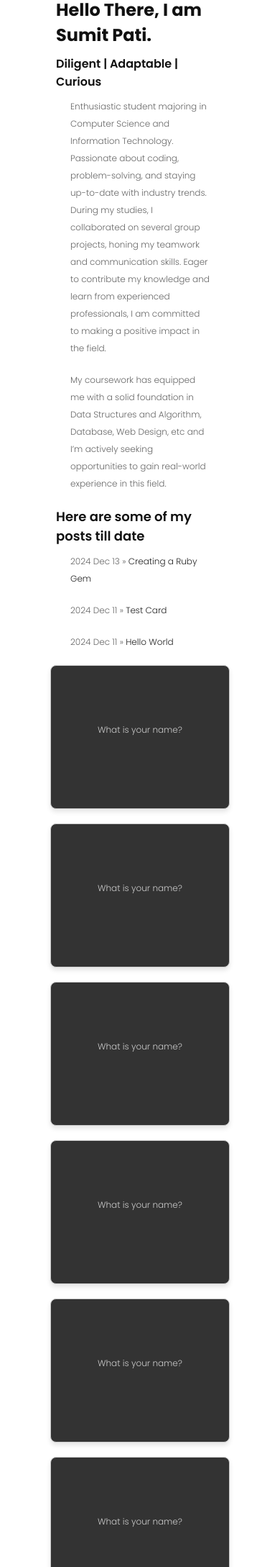
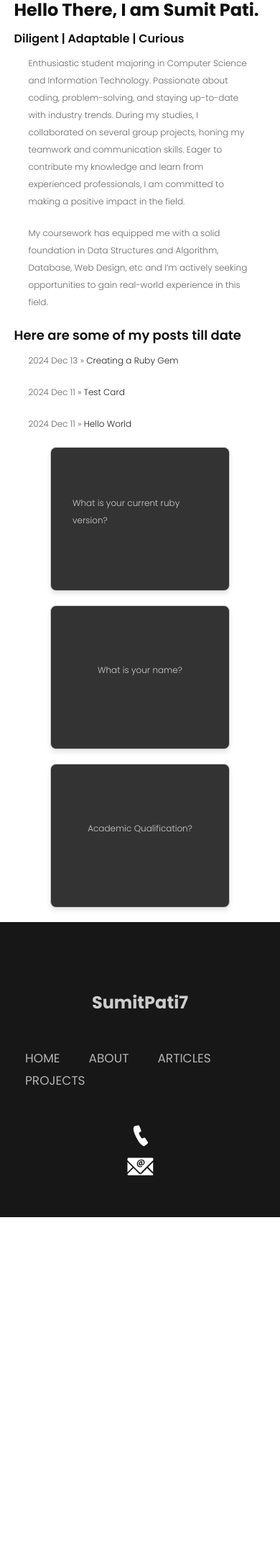
Before and after one commit to sumitpati7/blog, a Jekyll site: the page built from index.md, in a window 390 px wide, cut to the strip 63-2240 px from the top of the page. Shown: the whole strip at 72% size. Built offline with Jekyll 4.4.1, drawn with Linux system fonts in a browser that asks for light colours; nearby versions of some CDN libraries; some web fonts are replaced; comment, search, counter and statistics services are not loaded; after the commit the page ends 1754 px from its top, so only the background shows below that; some of the changed text lies outside the part shown.

Commit message:
reset index file as well

```diff
--- a/_plugins/creator.rb
+++ b/_plugins/creator.rb
@@ -19,8 +19,43 @@ module Jekyll
       end
     end
 
+    def indexGenerate
+      flash_cards = Trello::List.find("675fcd452ff58169ebd0962c").cards.shuffle!
+      flashcards = ""
+      i=0
+      while i < flash_cards.count do
+        flashcards+= """
+  - question: """ + flash_cards[i].name + """
+    answer: """ + flash_cards[i].desc + """
+            """
+        i = i+1
+      end
+      indexContent = """---
+layout: default
+title: SumitPati7
+flashcards: """ + flashcards + """
+---
+# Hello There, I am Sumit Pati.
+
+#### Diligent | Adaptable | Curious
+Enthusiastic student majoring in Computer Science and Information Technology. Passionate about coding, problem-solving, and staying up-to-date with industry trends. During my studies, I collaborated on several group projects, honing my teamwork and communication skills. Eager to contribute my knowledge and learn from experienced professionals, I am committed to making a positive impact in the field.
+
+My coursework has equipped me with a solid foundation in Data Structures and Algorithm, Database, Web Design, etc and I'm actively seeking opportunities to gain real-world experience in this field.
+
+### Here are some of my posts till date
+
+{% for post in site.posts limit: 5 %}
+  * {{ post.date | date: '%Y %b %d'}} >> [{{ post.title }}]({{site.baseurl}}{{ post.url }})
+{% endfor %}
+
+{% include flashcard.html %}
+      """
+      file = File.open("./index.md","w+") { |f| f.write(indexContent) }
+    end
+
     def generate(site)
       setup
+      indexGenerate
       cards = Trello::List.find("675929a3f63a634e40a6b169").cards
       cards.each do |card|
         flashcards = ""
--- a/assets/css/responsive.css
+++ b/assets/css/responsive.css
@@ -79,6 +79,10 @@
     #collapseFilter.d-md-block {
         padding: 30px 0px;
     }
+
+    .display-area{
+        width: 80%;
+    }
 }
 
 
@@ -124,6 +128,10 @@
     }
     .mean-container .mean-nav ul li a.mean-expand {
         top: 0;
+    }
+
+    .display-area{
+        width: 90%;
     }
 }
 
--- a/index.md
+++ b/index.md
@@ -1,22 +1,17 @@
 ---
 layout: default
+title: SumitPati7
 flashcards:
-  - question: "What is your name?"
-    answer: "Sumit Pati"
-  - question: "What is your name?"
-    answer: "Sumit Pati"
-  - question: "What is your name?"
-    answer: "Sumit Pati"
-  - question: "What is your name?"
-    answer: "Sumit Pati"
-  - question: "What is your name?"
-    answer: "Sumit Pati"
-  - question: "What is your name?"
-    answer: "Sumit Pati"
-  - question: "What is your name?"
-    answer: "Sumit Pati"
+  - question: What is your current ruby version?
+    answer: 3\.3.4
+
+  - question: What is your name?
+    answer: My name is **Sumit Pati**.
+
+  - question: Academic Qualification?
+    answer: Bachelor in CSIT
+
 ---
-
 # Hello There, I am Sumit Pati.
 
 #### Diligent | Adaptable | Curious
```
Also changed, not shown: .github/workflows/build-blog.yml.
